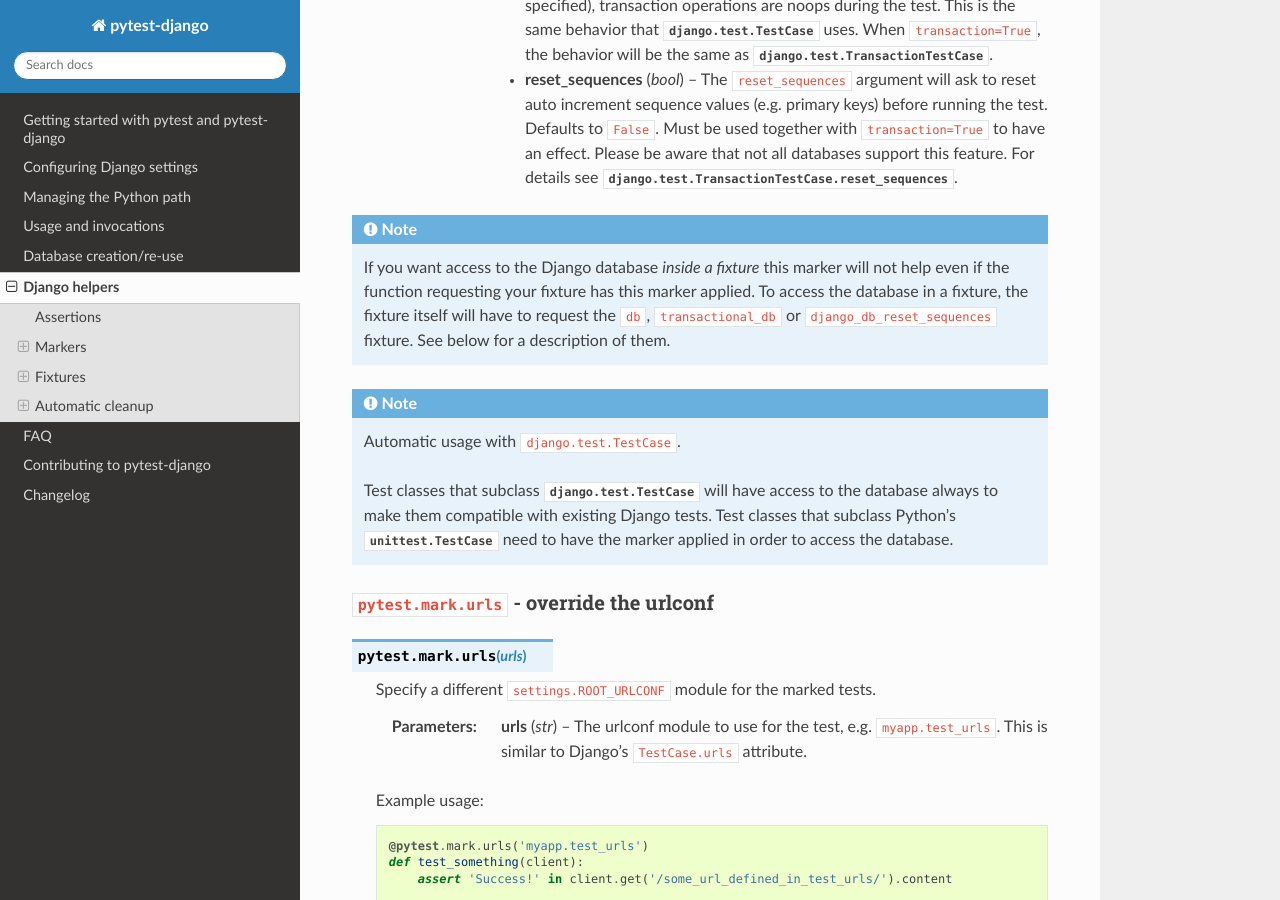
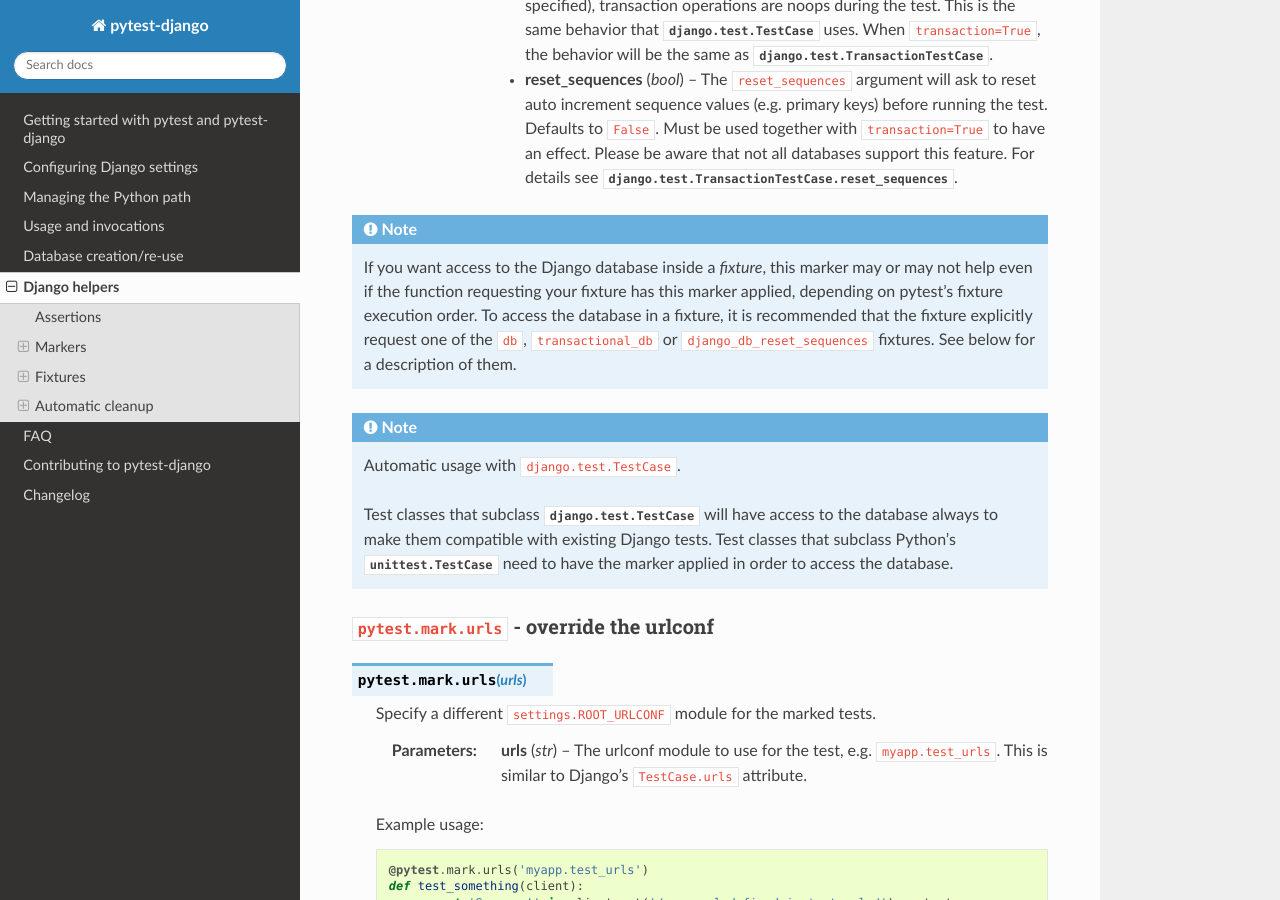
Before and after one commit to pytest-dev/pytest-django, a Sphinx documentation site: the page built from docs/helpers.rst, in a window 1280 px wide and 900 px high, scrolled down 777 px. Built offline with Sphinx 7.4.7 and the Read the Docs theme 2.0.0, drawn with Linux system fonts in a browser that asks for light colours; cross-references to code outside the pages are shown as plain code.

Commit message:
docs: fix inaccurate comment on django_db mark on fixtures
Fixes #541.

```diff
--- a/docs/helpers.rst
+++ b/docs/helpers.rst
@@ -56,12 +56,12 @@
 
 .. note::
 
-  If you want access to the Django database *inside a fixture*
-  this marker will not help even if the function requesting your
-  fixture has this marker applied.  To access the database in a
-  fixture, the fixture itself will have to request the ``db``,
-  ``transactional_db`` or ``django_db_reset_sequences`` fixture.  See below
-  for a description of them.
+  If you want access to the Django database inside a *fixture*, this marker may
+  or may not help even if the function requesting your fixture has this marker
+  applied, depending on pytest's fixture execution order. To access the
+  database in a fixture, it is recommended that the fixture explicitly request
+  one of the ``db``, ``transactional_db`` or ``django_db_reset_sequences``
+  fixtures. See below for a description of them.
 
 .. note:: Automatic usage with ``django.test.TestCase``.
 
```
